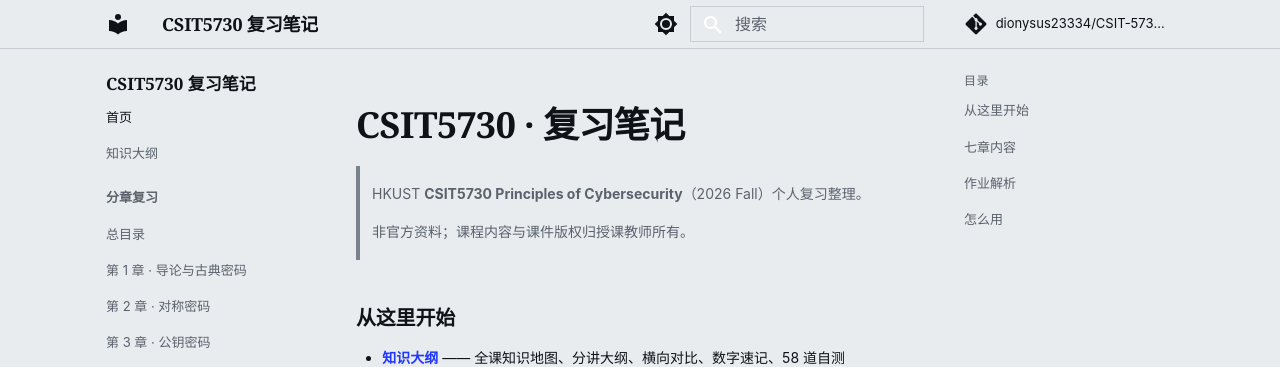
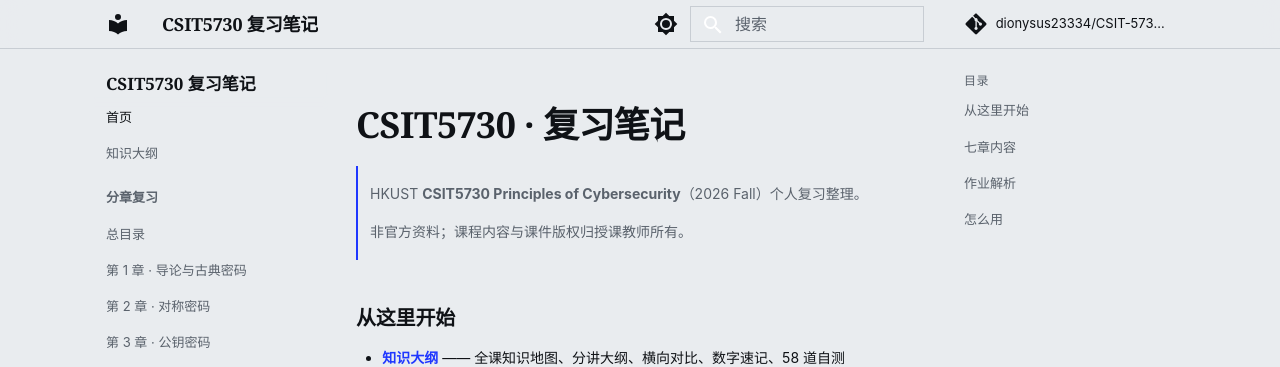
Before and after one commit to dionysus23334/CSIT-5730-WebCybersecurity, an MkDocs documentation site: the page built from docs/index.md, in a window 1280 px wide. Shown: the top 367 px of the page. Built offline with MkDocs 1.6.1 and Material for MkDocs 9.7.7, drawn with Linux system fonts in a browser that asks for light colours; comment, search, counter and statistics services are not loaded.

```diff
--- a/docs/stylesheets/extra.css
+++ b/docs/stylesheets/extra.css
@@ -327,3 +327,10 @@
   background: transparent;
   box-shadow: none;
 }
+
+/* Material uses [dir] prefix for blockquote borders; match its specificity */
+[dir="ltr"] .md-typeset blockquote,
+[dir="rtl"] .md-typeset blockquote {
+  border-left: 2px solid var(--acc);
+  border-right: 0;
+}
```
